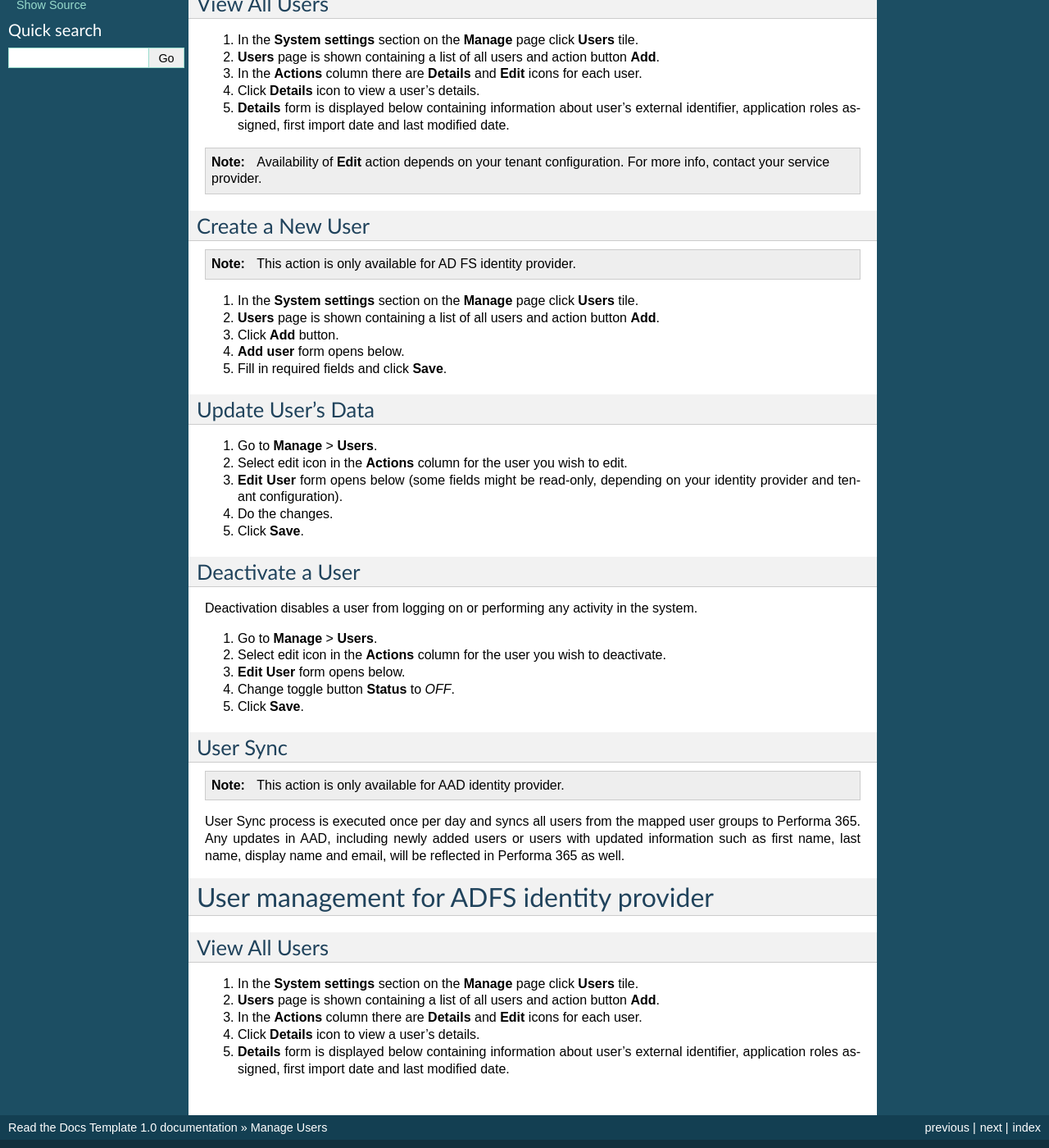
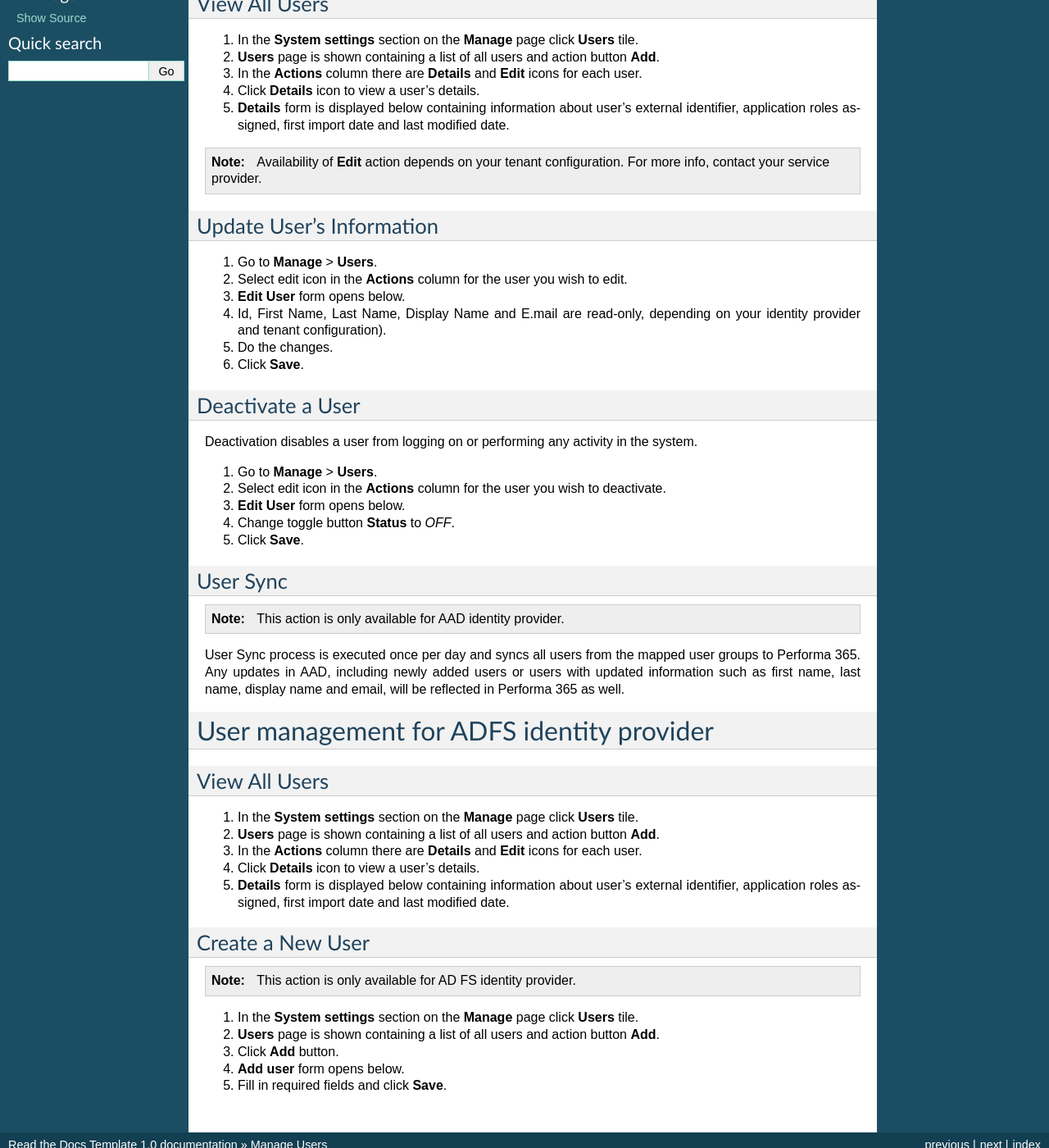
Before and after one commit to pslisko/performa365docs, a Sphinx documentation site: the page built from docs/howto/manage_users.rst, in a window 1280 px wide and 1400 px high, scrolled down 418 px. Shown: the whole window at 82% size. Built offline with Sphinx 7.4.7, drawn with Linux system fonts in a browser that asks for light colours; pages that are not in the unit, such as notebooks, are missing from menus; some of the changed lines change nothing that is shown; some of the changed text lies outside the part shown.

Commit message:
Update manage_users.rst

```diff
--- a/docs/howto/manage_users.rst
+++ b/docs/howto/manage_users.rst
@@ -31,23 +31,13 @@
 
 .. note:: Availability of **Edit** action depends on your tenant configuration. For more info, contact your service provider.
 
-Create a New User
-^^^^^^^^^^^^^^
-
-.. note:: This action is only available for AD FS identity provider.
-
-#. In the **System settings** section on the **Manage** page click **Users** tile.
-#. **Users** page is shown containing a list of all users and action button **Add**.
-#. Click **Add** button.
-#. **Add user** form opens below.
-#. Fill in required fields and click **Save**.
-
-Update User's Data
+Update User's Information
 ^^^^^^^^^^^^^^
 
 #. Go to **Manage** > **Users**.
 #. Select edit icon in the **Actions** column for the user you wish to edit.
-#. **Edit User** form opens below (some fields might be read-only, depending on your identity provider and tenant configuration).
+#. **Edit User** form opens below.
+#. Id, First Name, Last Name, Display Name and E.mail are read-only, depending on your identity provider and tenant configuration).
 #. Do the changes.
 #. Click **Save**.
 
@@ -82,3 +72,14 @@
 #. In the **Actions** column there are **Details** and **Edit** icons for each user.
 #. Click **Details** icon to view a user's details.
 #. **Details** form is displayed below containing information about user's external identifier, application roles assigned, first import date and last modified date.
+
+Create a New User
+^^^^^^^^^^^^^^
+
+.. note:: This action is only available for AD FS identity provider.
+
+#. In the **System settings** section on the **Manage** page click **Users** tile.
+#. **Users** page is shown containing a list of all users and action button **Add**.
+#. Click **Add** button.
+#. **Add user** form opens below.
+#. Fill in required fields and click **Save**.
```
